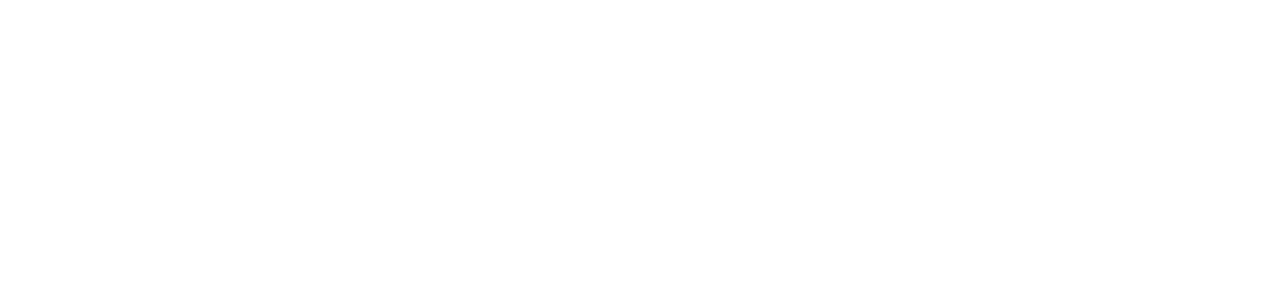
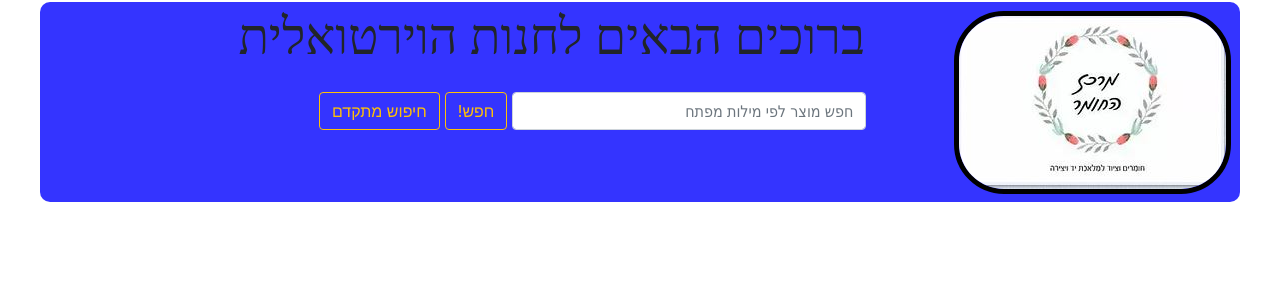
Before and after one commit to roi-isr/MerkazHachomer, a React (Create React App) app: page /virtual-store in a window 1280 px wide. Shown: the top 300 px of the page. Built offline with nearby package versions, Linux system fonts and the light colour scheme.

Commit message:
virtual store update

```diff
--- a/src/project-files/roi-folder/SearchForm.css
+++ b/src/project-files/roi-folder/SearchForm.css
@@ -0,0 +1,51 @@
+.vs-header{
+    background-color:#3434ff;
+    width: 1200px;
+    height: 200px;
+    margin: auto;
+    margin-top: 2px;
+    border-radius: 10px;
+}
+
+.vs-welcome-title{
+    font-family: Guttman Mantova-Decor;
+    font-size: 50px;
+    margin: 5px 80px;
+}
+
+.vs-header-div{
+    width:100%;
+    display: flex;
+    margin-left: auto;
+    justify-content: flex-end;
+
+}
+
+.vs-right-header{
+    display: flex;
+    flex-direction: column;
+}
+
+.vs-search{
+    margin: 20px 80px 0 auto;
+    width: 90%;
+}
+
+.search-input{
+    font-family: 'Segoe UI', Tahoma, Geneva, Verdana, sans-serif;
+    margin-left: 5px;
+}
+
+.vs-search{
+    display: flex;
+    flex-direction: row-reverse;
+}
+
+.vs-logo{
+    display: flex;
+    border: 5px black solid;
+    border-radius: 50px;
+    margin: 9px;
+    justify-content: right;
+
+}
--- a/src/project-files/roi-folder/SearchForm.jsx
+++ b/src/project-files/roi-folder/SearchForm.jsx
@@ -1,11 +1,40 @@
 import React, { Component } from "react";
+import "./SearchForm.css"
+import logo from "./static-files/logo.JPG"
 
-class Credit extends Component {
+
+const SearchInput = () => {
+    return (
+        <form className="vs-search">
+            <input
+                placeholder="חפש מוצר לפי מילות מפתח"
+                dir="rtl"
+                className="form-control search-input w-50"
+                type="text" />
+            <button style={{ "margin-left": "5px" }} dir="rtl" className="btn btn-outline-warning">חפש!</button>
+            <button type="button" dir="rtl" className="btn btn-outline-warning">חיפוש מתקדם</button>
+        </form>
+    );
+}
+
+
+class SearchForm extends Component {
 
     render() {
         return (
-            <div></div>
+            <div>
+                <header className="vs-header">
+                    <div className="vs-header-div">
+                        <div className="vs-right-header">
+                            <h1 className="vs-welcome-title">ברוכים הבאים לחנות הוירטואלית</h1>
+                            <SearchInput />
+                        </div>
+                        <img className="vs-logo" src={logo} alt="logo" />
+
+                    </div>
+                </header>
+            </div>
         );
     }
 }
-export default Credit;
+export default SearchForm;
--- a/src/project-files/roi-folder/VirtualStore.jsx
+++ b/src/project-files/roi-folder/VirtualStore.jsx
@@ -1,10 +1,12 @@
 import React, { Component } from "react";
-
+import SearchForm from "./SearchForm"
 class VirtualStore extends Component {
 
     render() {
         return (
-            <div></div>
+            <div>
+                <SearchForm/>
+            </div>
         );
     }
 }
```
Also changed, not shown: src/project-files/roi-folder/static-files/logo.JPG (added), 1 other file (tests, documents, lock files or other folders).
